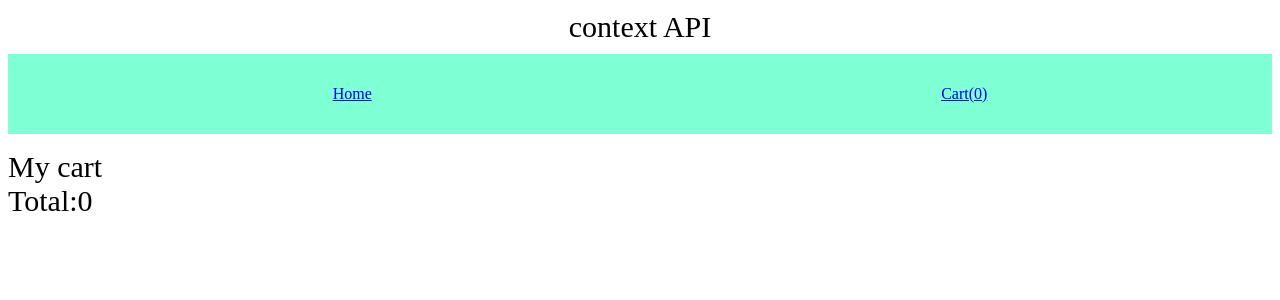
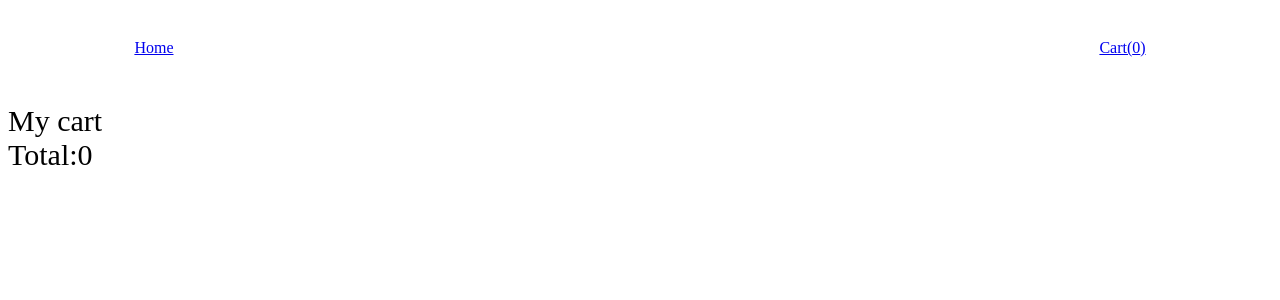
Before and after one commit to aswathyeg/reactHooks, a React (Create React App) app: page /cart in a window 1280 px wide. Shown: the top 300 px of the page. Built offline with nearby package versions, Linux system fonts and the light colour scheme.

Commit message:
updated style

```diff
--- a/src/components/shoppingCart/Header.js
+++ b/src/components/shoppingCart/Header.js
@@ -6,7 +6,7 @@ const Header = () => {
   const { cart } = useContext(Cart);
   return (
     <div>
-      <span className="header">context API</span>
+      {/* <span className="header">context API</span> */}
       <ul className="nav">
         <li>
           <Link to="/">Home</Link>
--- a/src/components/shoppingCart/Styles.css
+++ b/src/components/shoppingCart/Styles.css
@@ -7,20 +7,26 @@
     margin: 10px 0;
 }
 .nav{
-  background-color: aquamarine;
+  background-color: white;
   display: flex;
   height: 80px;
-  justify-content: space-around;
+  justify-content:space-between;
   align-items: center;
   margin-top: 0;
   list-style: none;
+  padding-left: 10%;
+  padding-right: 10%;
+
 
 }
 .nav>li{
   color: blue;
+    /* text-decoration: none !important; */
+
 }
 .nav>li.hover{
   color: red;
+
 }
 .productContainer{
   display: flex;
```
